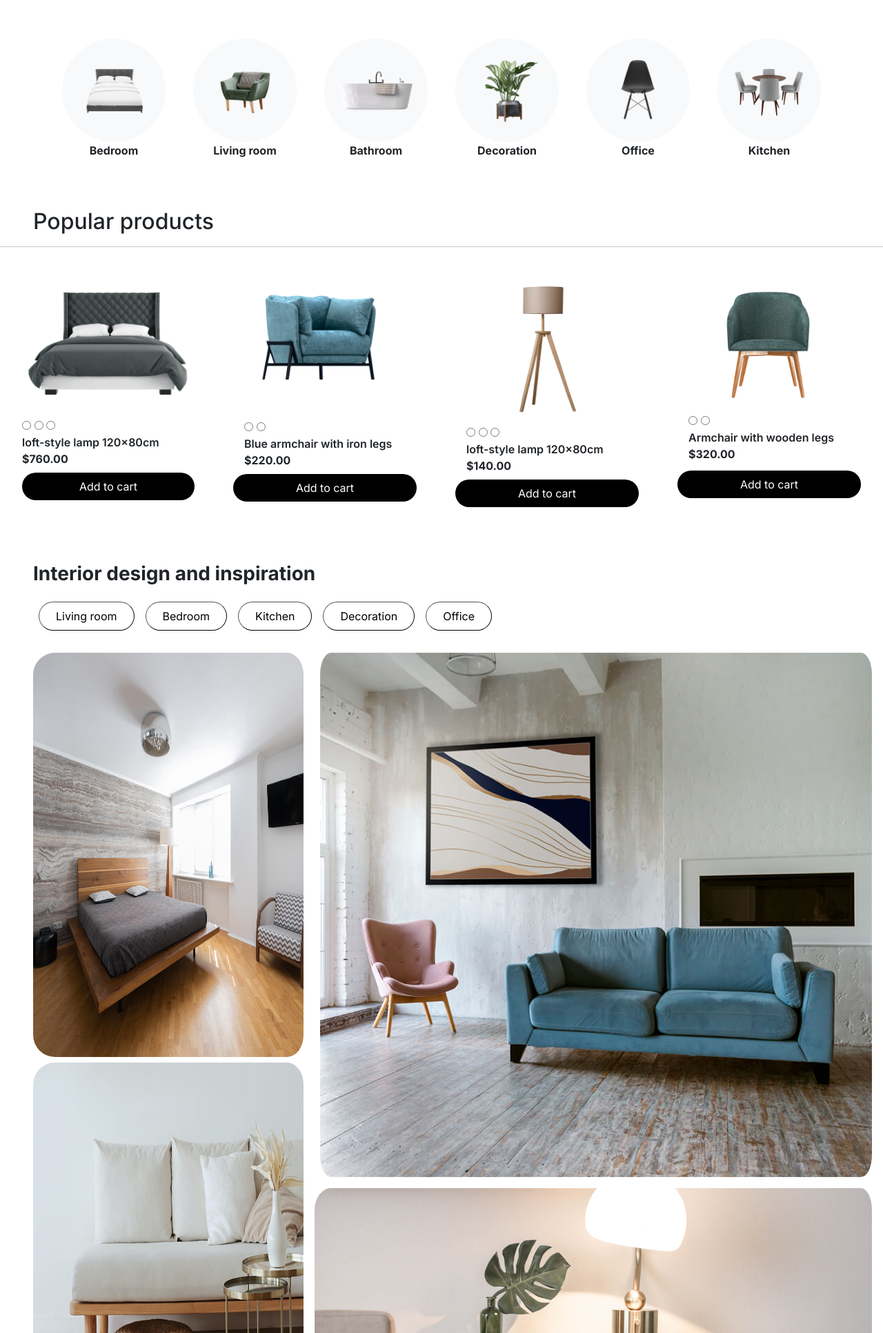
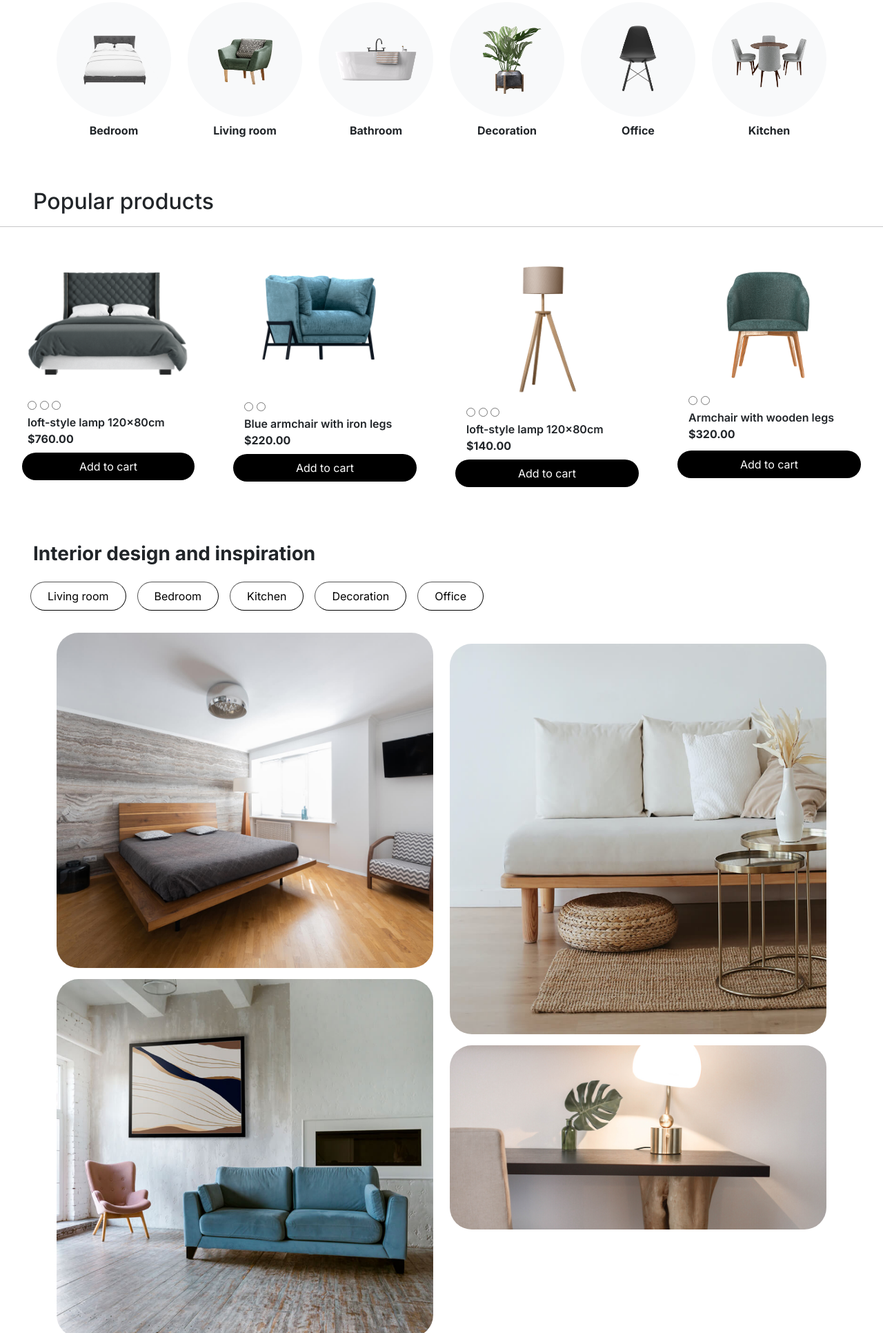
Before and after one commit to Aurif0619/Capstone-Project-ShopFurnitureOnline, a plain HTML site: page index.html in a window 1280 px wide. Shown: the part 868-2800 px from the top of the page at 69% size. Drawn offline with nearby package versions, Linux system fonts and the light colour scheme.

Commit message:
responsive design

```diff
--- a/index.html
+++ b/index.html
@@ -32,9 +32,9 @@
             </div>
         </div>
     </div>
-    <nav class="navbar navbar-expand-lg bg-light mx-5 sticky-top mt-2 rounded-5">
+    <nav class="navbar navbar-expand-lg bg-warning mx-5 sticky-top mt-2 rounded-5">
         <div class="container-fluid">
-            <a class="navbar-brand text-black fw-bolder" href="/index.html">Cartzilla</a>
+            <a class="navbar-brand text-black fw-bolder" href="./index.html">Cartzilla</a>
 
             <button class="navbar-toggler" type="button" data-bs-toggle="offcanvas" data-bs-target="#offcanvasNavbar"
                 aria-controls="offcanvasNavbar" aria-expanded="false" aria-label="Toggle navigation">
@@ -136,9 +136,13 @@
     </nav>
 
     <!-- Home section -->
-    <div class="justify-content-center mt-5 home-section">
-        <h1 class="fw-bolder fs-1 text-center">Everything You Need for</h1>
-        <h1 class="fw-bolder fs-1 text-center"> a Modern Interior</h1>
+    <div class="container home-section mt-4 pt-3">
+        <div class="row justify-content-center">
+            <div class="text-center">
+                <h1 class="fw-bolder fs-1">Everything You Need for</h1>
+                <h1 class="fw-bolder fs-1">a Modern Interior</h1>
+            </div>
+        </div>
     </div>
 
     <div class="mt-3">
@@ -165,57 +169,51 @@
         </div>
     </div>
     <div class="container mt-5">
-        <div class="row justify-content-center">
+        <div class="row g-4 justify-content-center">
             <!-- Bedroom -->
-            <div class="col-lg-2 col-md-4 col-sm-6 text-center mb-4">
+            <div class="col-lg-2 col-md-3 col-sm-4 col-6 text-center mb-4">
                 <div class="d-flex justify-content-center">
-                    <img class="bg-light rounded-circle" style="width: 150px; height: 150px;" src="./imgs/bedroom.png"
-                        alt="Bedroom">
+                    <img class="bg-light rounded-circle img-fluid" src="./imgs/bedroom.png" alt="Bedroom">
                 </div>
-                <span class="fw-bolder">Bedroom</span>
+                <span class="d-block fw-bolder mt-2">Bedroom</span>
             </div>
-            <div class="col-lg-2 col-md-4 col-sm-6 text-center mb-4">
+            <!-- Living room -->
+            <div class="col-lg-2 col-md-3 col-sm-4 col-6 text-center mb-4">
                 <div class="d-flex justify-content-center">
-                    <img class="bg-light rounded-circle" style="width: 150px; height: 150px;"
-                        src="./imgs/living-badroom.png" alt="Living room">
+                    <img class="bg-light rounded-circle img-fluid" src="./imgs/living-badroom.png" alt="Living room">
                 </div>
-                <span class="fw-bolder">Living room</span>
+                <span class="d-block fw-bolder mt-2">Living room</span>
             </div>
             <!-- Bathroom -->
-            <div class="col-lg-2 col-md-4 col-sm-6 text-center mb-4">
+            <div class="col-lg-2 col-md-3 col-sm-4 col-6 text-center mb-4">
                 <div class="d-flex justify-content-center">
-                    <img class="bg-light rounded-circle" style="width: 150px; height: 150px;" src="./imgs/bathroom.png"
-                        alt="Bathroom">
+                    <img class="bg-light rounded-circle img-fluid" src="./imgs/bathroom.png" alt="Bathroom">
                 </div>
-                <span class="fw-bolder">Bathroom</span>
+                <span class="d-block fw-bolder mt-2">Bathroom</span>
             </div>
             <!-- Decoration -->
-            <div class="col-lg-2 col-md-4 col-sm-6 text-center mb-4">
+            <div class="col-lg-2 col-md-3 col-sm-4 col-6 text-center mb-4">
                 <div class="d-flex justify-content-center">
-                    <img class="bg-light rounded-circle" style="width: 150px; height: 150px;"
-                        src="./imgs/decoration.png" alt="Decoration">
+                    <img class="bg-light rounded-circle img-fluid" src="./imgs/decoration.png" alt="Decoration">
                 </div>
-                <span class="fw-bolder">Decoration</span>
+                <span class="d-block fw-bolder mt-2">Decoration</span>
             </div>
             <!-- Office -->
-            <div class="col-lg-2 col-md-4 col-sm-6 text-center mb-4">
+            <div class="col-lg-2 col-md-3 col-sm-4 col-6 text-center mb-4">
                 <div class="d-flex justify-content-center">
-                    <img class="bg-light rounded-circle" style="width: 150px; height: 150px;" src="./imgs/office.png"
-                        alt="Office">
+                    <img class="bg-light rounded-circle img-fluid" src="./imgs/office.png" alt="Office">
                 </div>
-                <span class="fw-bolder">Office</span>
+                <span class="d-block fw-bolder mt-2">Office</span>
             </div>
             <!-- Kitchen -->
-            <div class="col-lg-2 col-md-4 col-sm-6 text-center mb-4">
+            <div class="col-lg-2 col-md-3 col-sm-4 col-6 text-center mb-4">
                 <div class="d-flex justify-content-center">
-                    <img class="bg-light rounded-circle" style="width: 150px; height: 150px;" src="./imgs/kitchen.png"
-                        alt="Kitchen">
+                    <img class="bg-light rounded-circle img-fluid" src="./imgs/kitchen.png" alt="Kitchen">
                 </div>
-                <span class="fw-bolder">Kitchen</span>
+                <span class="d-block fw-bolder mt-2">Kitchen</span>
             </div>
         </div>
     </div>
-
     </div>
 
     <!-- Popular products -->
@@ -230,7 +228,7 @@
                 <div class="col-lg-3 col-md-4 col-sm-6 col-12 mt-4">
                     <img class="img-fluid pe-3 ms-3 justify-content-center" src="./imgs/popular-img-1.png" alt="">
                     <div class="px-3">
-                        <div class="mt-2 ms-3">
+                        <div class="mt-2 ms-4">
                             <input type="radio">
                             <input type="radio">
                             <input type="radio"><br>
@@ -302,12 +300,12 @@
     </div>
 
     <!-- Interior design and inspiration -->
-    <div class="ms-5 py-4">
-        <div>
+    <div class="py-4">
+        <div class="ms-5">
             <h3 class="fw-bolder">Interior design and inspiration</h1>
         </div>
         <div class="my-4">
-            <div class="row">
+            <div class="row ms-4">
                 <div class="col-md-12 col-12 d-flex flex-wrap">
                     <button class="border-1 rounded-5 px-4 py-2 mx-2 mb-2 bg-white text-black">Living room</button>
                     <button class="border-1 rounded-5 px-4 py-2 mx-2 mb-2 bg-white">Bedroom</button>
@@ -317,17 +315,27 @@
                 </div>
             </div>
         </div>
-
-        <div class="mt-4 my-3">
-            <div class="d-flex">
-                <div>
-                    <img class="rounded-5 h-50 w-100 pe-2" src="./imgs/large-badroom.jpg" alt="">
-                    <img class="rounded-5 h-50 w-100 pe-2 mt-2" src="./imgs/pilos.jpg" alt="">
-                    <img src="/imgs/" alt="">
+        <div class="container mt-4">
+            <div class="row">
+                <div class="col-md-6">
+                    <div class="row">
+                        <div>
+                            <img class="img-fluid rounded-5" src="./imgs/2.jpg" alt="">
+                        </div>
+                        <div>
+                            <img class="img-fluid rounded-5 w-100 mt-3" src="./imgs/1.jpg" alt="">
+                        </div>
+                    </div>
                 </div>
-                <div class="soffa-img">
-                    <img class="rounded-5 px-3" src="./imgs/soofa.jpg" alt="">
-                    <img class="rounded-5 w-100 pe-3 ps-2 mt-3" src="./imgs/lamp-img.jpg" alt="">
+                <div class="col-md-6">
+                    <div class="row">
+                        <div class="mb-2">
+                            <img class="img-fluid rounded-5 w-100 h-100 mt-3" src="./imgs/3.jpg" alt="">
+                        </div>
+                        <div>
+                            <img class="img-fluid rounded-5 mt-2 mt-4" src="./imgs/4.jpg" alt="">
+                        </div>
+                    </div>
                 </div>
             </div>
         </div>
@@ -337,7 +345,7 @@
     <div class="mt-5 row mx-3 my-4">
         <div class="container px-5">
             <div class="row justify-content-center">
-                <div class="col-lg-4 col-md-6 col-sm-6 mb-4">
+                <div class="col-lg-4 col-md-6 col-sm-6 mb-4 mt-1">
                     <div class="text-center">
                         <img class="img-fluid" src="./imgs/leaf.png" alt="">
                     </div>
@@ -391,7 +399,7 @@
     <div class="my-5 mx-5">
         <h3 class="ms-3 my-4">Blog and news</h3>
         <div class="d-flex">
-            <div>
+            <diV>
                 <img class="rounded-5 w-100 pe-2" src="./imgs/blog-img.jpg" alt="">
                 <div class="mt-2 ms-1">
                     <span class="text-uppercase ms-1 fs-6">Interior Design</span>
@@ -480,7 +488,6 @@
         </div>
     </footer>
 
-
     <script src="./script.js"></script>
 </body>
 
--- a/style.css
+++ b/style.css
@@ -12,7 +12,7 @@ body {
 }
 
 .home-section h1 {
-    font-size: 55px !important;
+    font-size: 33px !important;
 }
 
 ::placeholder {
```
Also changed, not shown: imgs/1.jpg (added), imgs/2.jpg (added), imgs/3.jpg (added), imgs/4.jpg (added).
